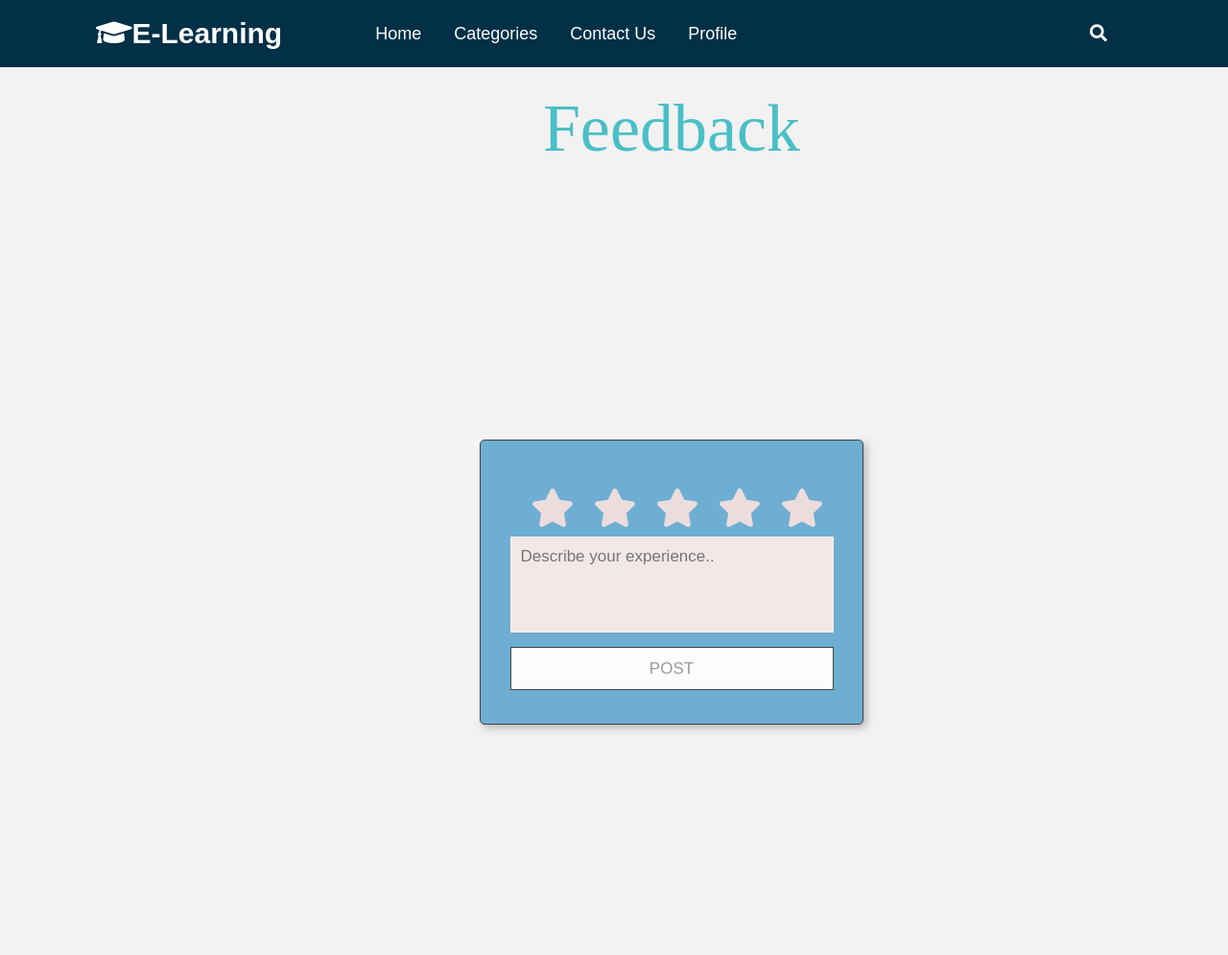
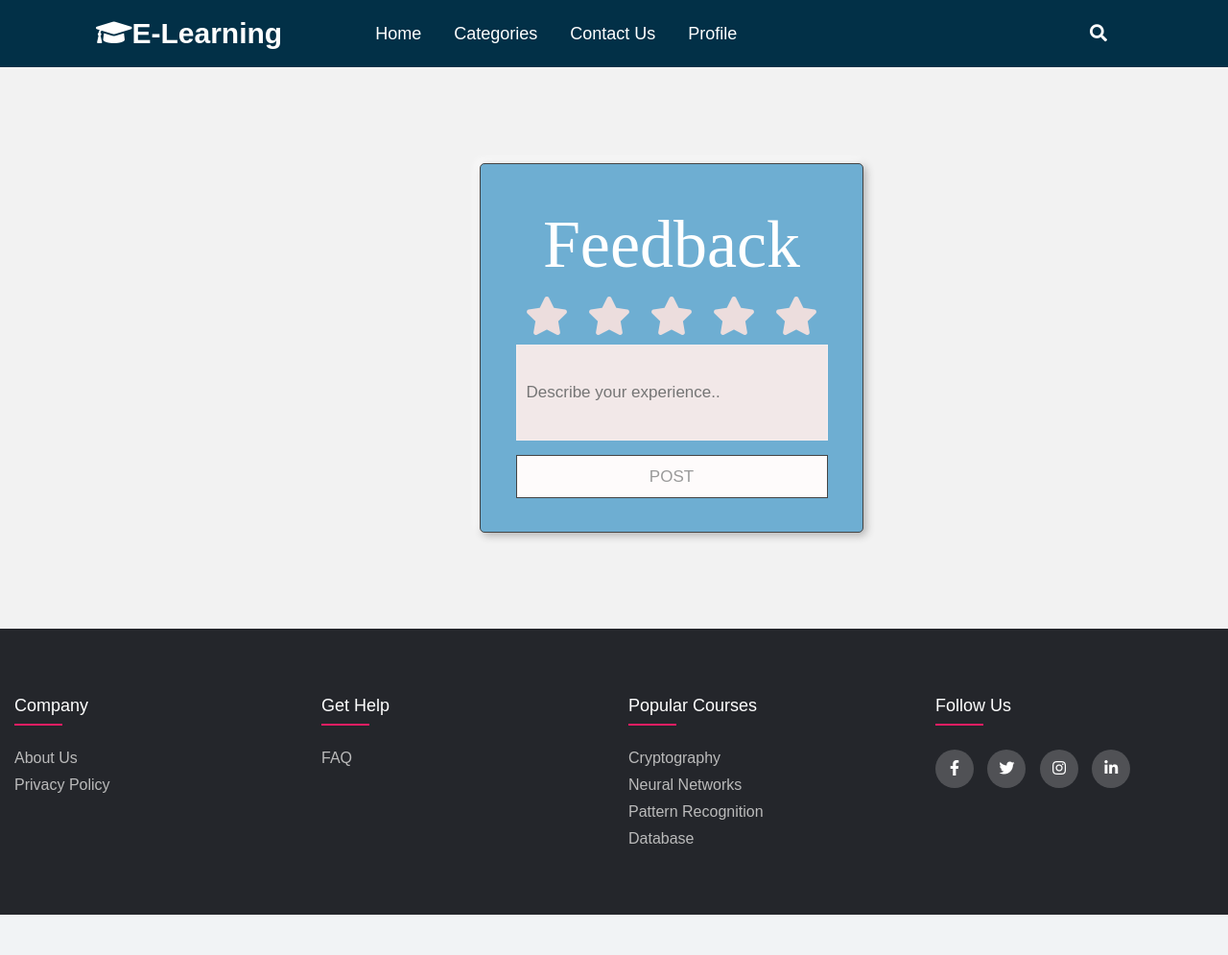
Before and after one commit to devyneX/E-learning, a Flask app: page /course/1/feedback in a window 1280 px wide. Shown: the top 995 px of the page at 96% size. After the commit the page ends 953 px from the top, so only its background shows below. Run offline with Flask 2, Linux system fonts and the light colour scheme; a user stored in the database is signed in; tables that the repository leaves empty or names only in its code hold one stand-in row (values such as "Sample post"); parts of the project's set-up code (start-up, migrations or seed data) failed here and were passed over; some libraries are stand-ins or nearby versions.

Commit message:
added backend for feedback page

```diff
--- a/website/static/style.css
+++ b/website/static/style.css
@@ -776,7 +776,7 @@ nav .content .links{
 }
 .feedback_body h1{
   padding-top: 5vh;
-  color: #4abfc6;
+  color: #ffffff;
   font-family: 'Trocchi', serif;
   font-size: 70px;
   font-weight: normal;
@@ -786,7 +786,7 @@ nav .content .links{
 
 .feedback_container{
   position: relative;
-  margin: 300px 500px 500px;
+  margin: 100px 500px 100px;
   width: 400px;
   background: rgb(110, 174, 210);
   padding: 20px 30px;
@@ -858,9 +858,9 @@ input#rate-5:checked ~ label{
 /* .feedback_container form{
   display: none;
 } */
-input:checked ~ form{
+/* input:checked ~ form{
   display: block;
-}
+} */
 form header{
   width: 100%;
   font-size: 25px;
@@ -875,7 +875,7 @@ form .feedback_textarea{
   width: 100%;
   overflow: hidden;
 }
-form .feedback_textarea textarea{
+form .feedback_textarea input{
   height: 100%;
   width: 100%;
   outline: none;
@@ -885,8 +885,9 @@ form .feedback_textarea textarea{
   padding: 10px;
   font-size: 17px;
   resize: none;
+  display: block;
 }
-.feedback_textarea textarea:focus{
+.feedback_textarea input:focus{
   border-color: #444;
 }
 form .feedback_btn{
@@ -1115,7 +1116,7 @@ form .account_user-details .account_input-box{
 /* Question_add form design */
 
 .question_add_body{
-  height: 60vh;
+  height: 100vh;
   display: flex;
   justify-content: center;
   align-items: center;
--- a/website/templates/feedback.html
+++ b/website/templates/feedback.html
@@ -4,10 +4,10 @@
 
 {% block content %}
 <div class="feedback_body">
-    <center>
-        <h1>Feedback</h1>
-    </center>
     <div class="feedback_container">
+        <center>
+            <h1>Feedback</h1>
+        </center>
         <div class="feedback_post">
             <div class="feedback_text">Thanks for rating us!</div>
             <div class="feedback_edit">EDIT</div>
@@ -26,7 +26,7 @@
                 <label for="rate-1" class="fas fa-star"></label>
                 <header></header>
                 <div class="feedback_textarea">
-                    <textarea cols="30" placeholder="Describe your experience.."></textarea>
+                    <input type="text" name="review" placeholder="Describe your experience..">
                 </div>
                 <div class="feedback_btn">
                     <button type="submit">Post</button>
@@ -35,18 +35,4 @@
         </div>
     </div>
 </div>
-<!-- <script>
-    const btn = document.querySelector("button");
-    const post = document.querySelector(".feedback_post");
-    const widget = document.querySelector(".feedback_star-widget");
-    const editBtn = document.querySelector(".feedback_edit");
-    btn.onclick = () => {
-        widget.style.display = "none";
-        editBtn.onclick = () => {
-            widget.style.display = "block";
-            post.style.display = "none";
-        }
-        return false;
-    }
-</script> -->
 {% endblock%}
--- a/website/views.py
+++ b/website/views.py
@@ -212,10 +212,22 @@ def enroll(course_id):
 @login_required
 def feedback(course_id):
     if request.method == 'GET':
+        if current_user.account_type == 'teacher':
+            return redirect(url_for('views.course', course_id=course_id))
         return render_template('feedback.html', user=current_user)
     if request.method == 'POST':
-        print(request.form)
-        return redirect(url_for('views.feedback', course_id=course_id))
+        star = request.form.get('rate')
+        review = request.form.get('review')
+
+        cur = mysql.connection.cursor()
+        cur.execute("""SELECT student_id FROM student WHERE account_id = %s""",
+                    (current_user.account_id, ))
+        student_id = cur.fetchone()[0]
+        cur.execute("""INSERT INTO feedback (course_id, student_id, star, review) VALUES (%s, %s, %s, %s)""",
+                    (course_id, student_id, star, review))
+        mysql.connection.commit()
+        cur.close()
+        return redirect(url_for('views.course', course_id=course_id))
 
 
 @views.route('/course/<course_id>/add_content', methods=['POST'])
```
